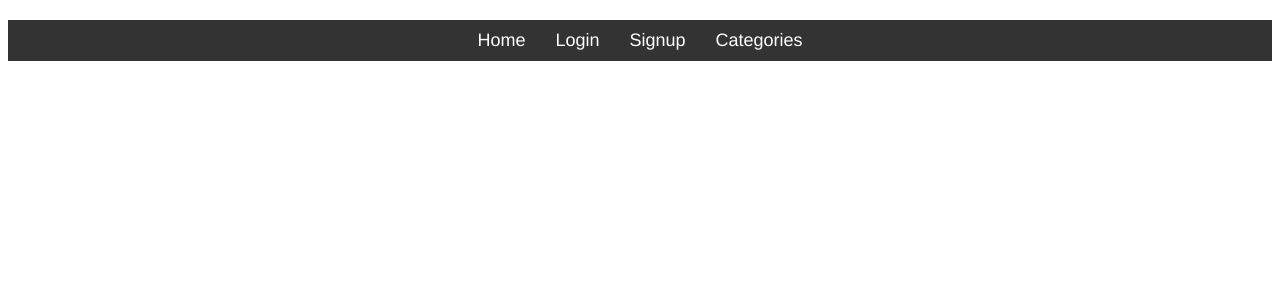
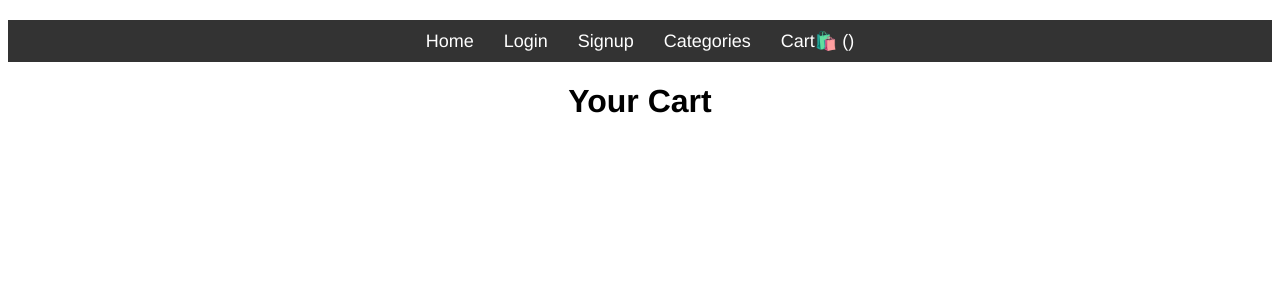
Before and after one commit to QQablo/D0018E, a Vue app in the folder webshop/: page /cart in a window 1280 px wide. Shown: the top 300 px of the page. Built offline with nearby package versions, Linux system fonts and the light colour scheme.

Commit message:
Added a cart page

```diff
--- a/webshop/src/components/NavigationBar.vue
+++ b/webshop/src/components/NavigationBar.vue
@@ -5,6 +5,11 @@
         <li><router-link to="/login">Login</router-link></li>
         <li><router-link to="/signup">Signup</router-link></li>
         <li><router-link to="/Categories">Categories</router-link></li>
+        <li><router-link to="/cart">Cart🛍️ ({{ cartCount }})</router-link></li>
+        <!--<li><router-link to="/cart" class="cart-link">
+          <img src="https://i.imgur.com/3an99ic.png" class="cart-icon" />
+           ({{ cartCount }})
+        </router-link></li>-->
       </ul>
     </nav>
   </template>
@@ -44,4 +49,11 @@
   .navbar a:hover {
     text-decoration: underline;
   }
+
+  /*.cart-icon {
+    width: 50px;
+    top: 10px;
+    right: 10px;
+  }*/
+
   </style>
--- /dev/null
+++ b/webshop/src/pages/CartPage.vue
@@ -0,0 +1,56 @@
+<template>
+  <div>
+      <h1>Your Cart</h1>
+    </div>
+</template>
+
+<!--
+<template>
+    <div>
+      <h1>Your Cart</h1>
+      <div v-if="cart.length === 0">Your cart is empty.</div>
+
+      <div v-for="item in cart" :key="item.id">
+        <img :src="item.image" width="50" />
+        <h3>{{ item.name }} - ${{ item.price }} x {{ item.quantity }}</h3>
+        <button @click="updateQuantity(item.id, Math.max(item.quantity - 1, 1))">-</button>
+        <button @click="updateQuantity(item.id, item.quantity + 1)">+</button>
+        <button @click="removeFromCart(item.id)">Remove</button>
+      </div>
+
+      <h2>Total: ${{ total.toFixed(2) }}</h2>
+      <button @click="checkout">Payment</button>
+    </div>
+  </template>
+
+  <script setup>
+  import { computed } from "vue";
+  //import { ref, onMounted} from "vue";
+  //import axios from "axios";
+
+  //const cart = ref([]);
+
+  const total = computed(() =>
+  cart.value.reduce((sum, item) => sum + item.price * item.quantity, 0)
+);
+
+const updateQuantity = (id, quantity) => {
+  const item = cart.value.find((item) => item.id === id);
+  if (item) {
+    item.quantity = quantity;
+    saveCart();
+  }
+};
+
+const removeFromCart = (id) => {
+  cart.value = cart.value.filter((item) => item.id !== id);
+  saveCart();
+};
+
+const saveCart = () => {
+
+};
+
+  </script>
+
+-->
--- a/webshop/src/pages/CategoriesList.vue
+++ b/webshop/src/pages/CategoriesList.vue
@@ -30,7 +30,7 @@ const fetchCategories = async () => {
     //console.log(categoriesData.value);
 
   } catch (error) {
-    console.error("Something went wrong while fetching products:", error);
+    console.error("Something went wrong while fetching categories:", error);
   }
 };
 
--- a/webshop/src/router.js
+++ b/webshop/src/router.js
@@ -4,6 +4,7 @@ import LoginPage from "./pages/LoginPage.vue";
 import SignupPage from "./pages/SignupPage.vue";
 import CategoriesList from "./pages/CategoriesList.vue";
 import CategoryProducts from "./pages/CategoryProducts.vue";
+import CartPage from "./pages/CartPage.vue";
 
 const routes = [
     {
@@ -26,6 +27,9 @@ const routes = [
         path: '/category/:id',
         component: CategoryProducts
     },
+    {   path: '/cart',
+        component: CartPage
+    },
 ];
 
 const router = createRouter({
```
Also changed, not shown: webshop/src/pages/CategoryProducts.vue (+18 -1 lines).
